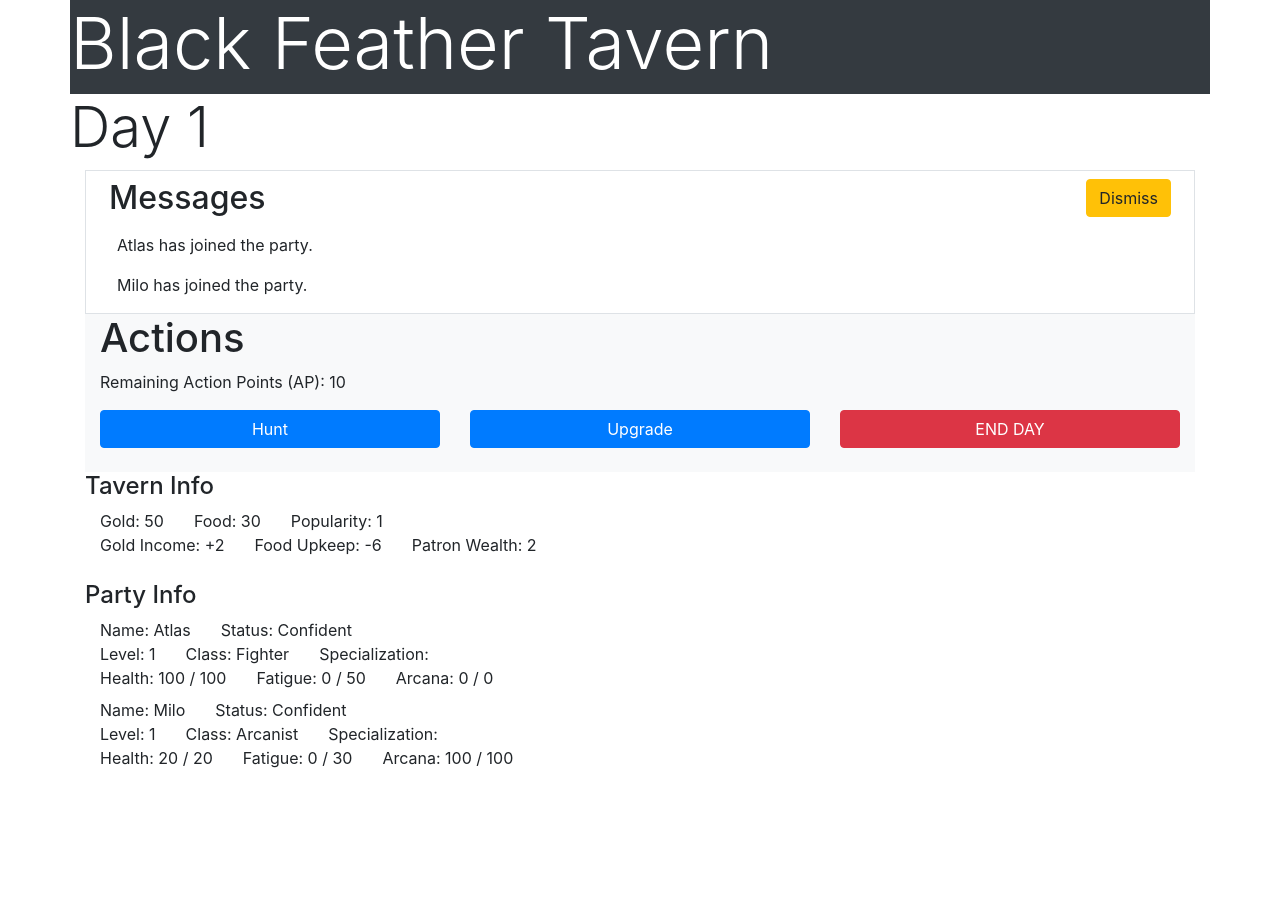
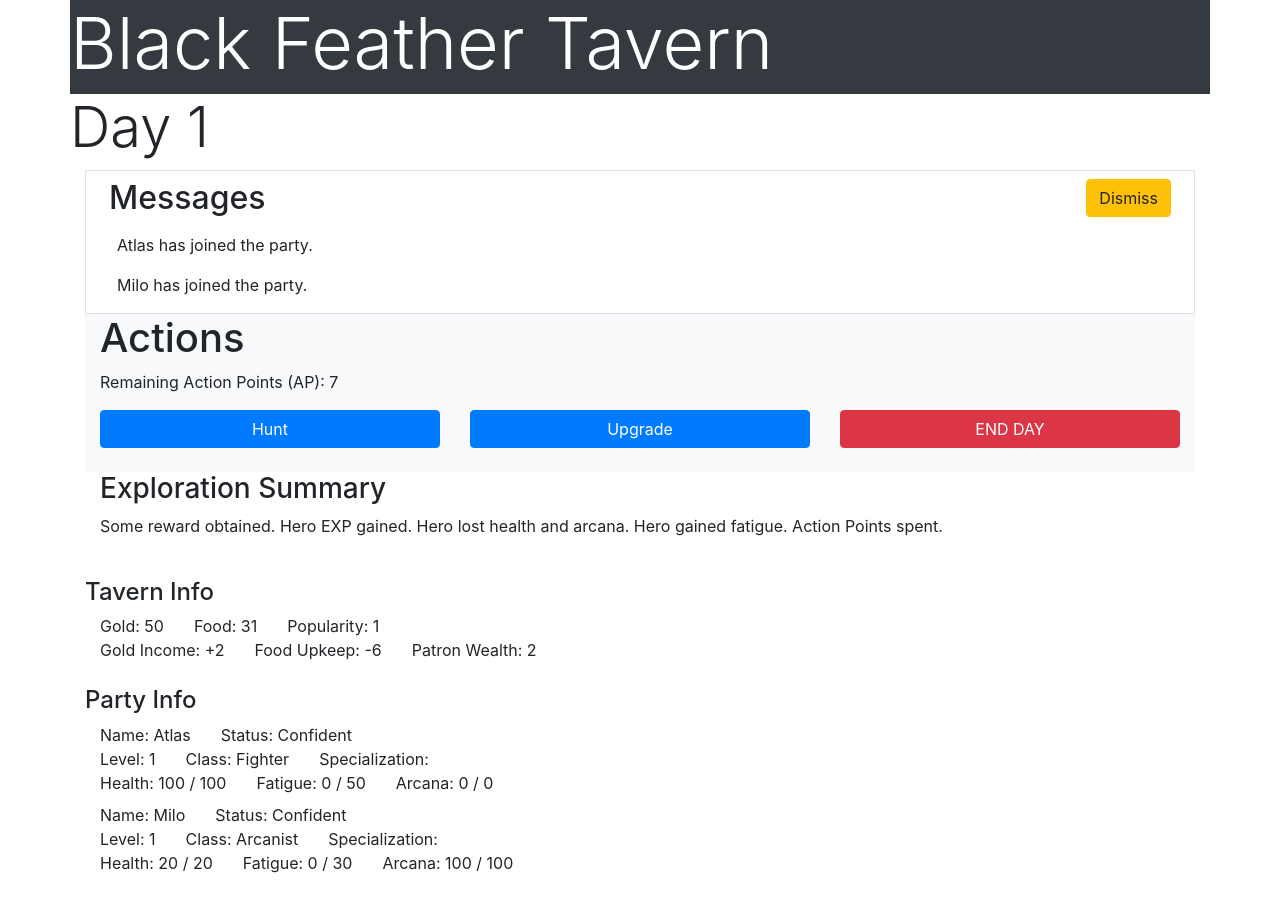
Before and after one commit to Infiniafication/angular-tavern, an Angular app: page /hunt/1 in a window 1280 px wide. Before the commit this address led to /. Before the commit the page ends 802 px from the top, so only its background shows below. Built offline with nearby package versions, Linux system fonts and the light colour scheme.

Commit message:
Add HuntDetails and further functionality (WIP)

```diff
--- a/src/app/app.module.ts
+++ b/src/app/app.module.ts
@@ -15,6 +15,7 @@ import { UpgradesComponent } from './upgrades/upgrades.component';
 import { DayEndComponent } from './day-end/day-end.component';
 import { TavernService } from './tavern.service';
 import { HuntService } from './hunt.service';
+import { HuntDetailsComponent } from './hunt-details/hunt-details.component';
 
 @NgModule({
   imports:      [
@@ -24,11 +25,12 @@ import { HuntService } from './hunt.service';
       { path: 'tavern', component: TavernStatComponent },
       { path: 'party', component: HeroesComponent },
       { path: 'hunt', component: HuntAreaComponent },
+      { path: 'hunt/:id', component: HuntDetailsComponent },
       { path: 'upgrade', component: UpgradesComponent },
       { path: 'end', component: DayEndComponent },
     ])
   ],
-  declarations: [ AppComponent, HuntAreaComponent, TavernStatComponent, HeroesComponent, MessagesComponent, ActionsComponent, UpgradesComponent, DayEndComponent ],
+  declarations: [ AppComponent, HuntAreaComponent, TavernStatComponent, HeroesComponent, MessagesComponent, ActionsComponent, UpgradesComponent, DayEndComponent, HuntDetailsComponent ],
   bootstrap:    [ AppComponent ],
   providers: [HeroService, MessageService, TavernService, HuntService]
 })
--- a/src/app/hunt-area/hunt-area.component.html
+++ b/src/app/hunt-area/hunt-area.component.html
@@ -6,7 +6,7 @@
               <h3> {{ area.name }} </h3>
           </div>
           <div class="col text-right">
-            <button class = "btn btn-primary" (click)="explore()">
+            <button class = "btn btn-primary" routerLink="/hunt/{{area.id}}">
               Explore
             </button>
           </div>
--- a/src/app/hunt-area/hunt-area.component.ts
+++ b/src/app/hunt-area/hunt-area.component.ts
@@ -21,8 +21,5 @@ export class HuntAreaComponent implements OnInit {
     this.huntService.getAreas().subscribe(areas => this.areas = areas);
   }
 
-  explore() {
-    // some stats calculation
-    // some rewards calculation
-  }
+
 }
--- /dev/null
+++ b/src/app/hunt-details/hunt-details.component.html
@@ -0,0 +1,13 @@
+<div class="container-sm">
+  <div class="row pb-4">
+    <div class="col">
+      <h3>Exploration Summary</h3>
+      <p>
+        Some reward obtained.
+        Hero EXP gained.
+        Hero lost health and arcana. Hero gained fatigue.
+        Action Points spent.
+      </p>
+    </div>
+  </div>
+</div>
--- /dev/null
+++ b/src/app/hunt-details/hunt-details.component.ts
@@ -0,0 +1,36 @@
+import { Component, OnInit } from '@angular/core';
+import { ActivatedRoute } from '@angular/router';
+import { Location } from '@angular/common';
+import { Area } from '../area';
+import { HuntService } from '../hunt.service';
+
+
+@Component({
+  selector: 'app-hunt-details',
+  templateUrl: './hunt-details.component.html',
+  styleUrls: ['./hunt-details.component.css']
+})
+export class HuntDetailsComponent implements OnInit {
+
+  constructor(
+    private huntService: HuntService,
+    private route: ActivatedRoute,
+    private location: Location
+  ) { }
+
+  ngOnInit() {
+    this.getAreas();
+    this.explore();
+  }
+
+  areas: Area[];
+  id: number;
+
+  getAreas(): void {
+    this.huntService.getAreas().subscribe(areas => this.areas = areas);
+  }
+  explore(): void {
+    this.id = +this.route.snapshot.paramMap.get('id');
+    this.huntService.explore(this.id);
+  }
+}
--- a/src/app/hunt.service.ts
+++ b/src/app/hunt.service.ts
@@ -2,6 +2,7 @@ import { Injectable } from '@angular/core';
 import { Observable, of } from 'rxjs';
 import { Area } from './area';
 import { AREAS } from './mock-areas';
+import { TavernService } from './tavern.service';
 
 @Injectable({
   providedIn: 'root',
@@ -9,10 +10,19 @@ import { AREAS } from './mock-areas';
 
 export class HuntService {
 
-  constructor() { }
+  constructor(private tavernService: TavernService) { }
 
   getAreas(): Observable<Area[]> {
     return of(AREAS);
   }
 
+  explore(idArea): void {
+    this.tavernService.addActionPoints(-(AREAS[idArea].actionpoints)); // Deduct AP
+    this.tavernService.addFood(this.getRandomInt(AREAS[idArea].actionpoints * 2)); // Add Food Reward
+  }
+
+  // Returns a random integer with max value as param.
+  getRandomInt(max) {
+    return Math.floor(Math.random() * Math.floor(max));
+  }
 }
--- a/src/app/tavern.service.ts
+++ b/src/app/tavern.service.ts
@@ -25,4 +25,12 @@ export class TavernService {
     TAVERNSTATS.foodUpkeep = TAVERNSTATS.popularity * (3 * TAVERNSTATS.patronWealth); // TODO: refactor
   }
 
+  addFood(food: number): void {
+    TAVERNSTATS.food += food;
+  }
+
+  addActionPoints(AP: number): void {
+    TAVERNSTATS.actionPoints += AP;
+  }
+
 }
```
Also changed, not shown: src/app/hunt-details/hunt-details.component.css (added).
